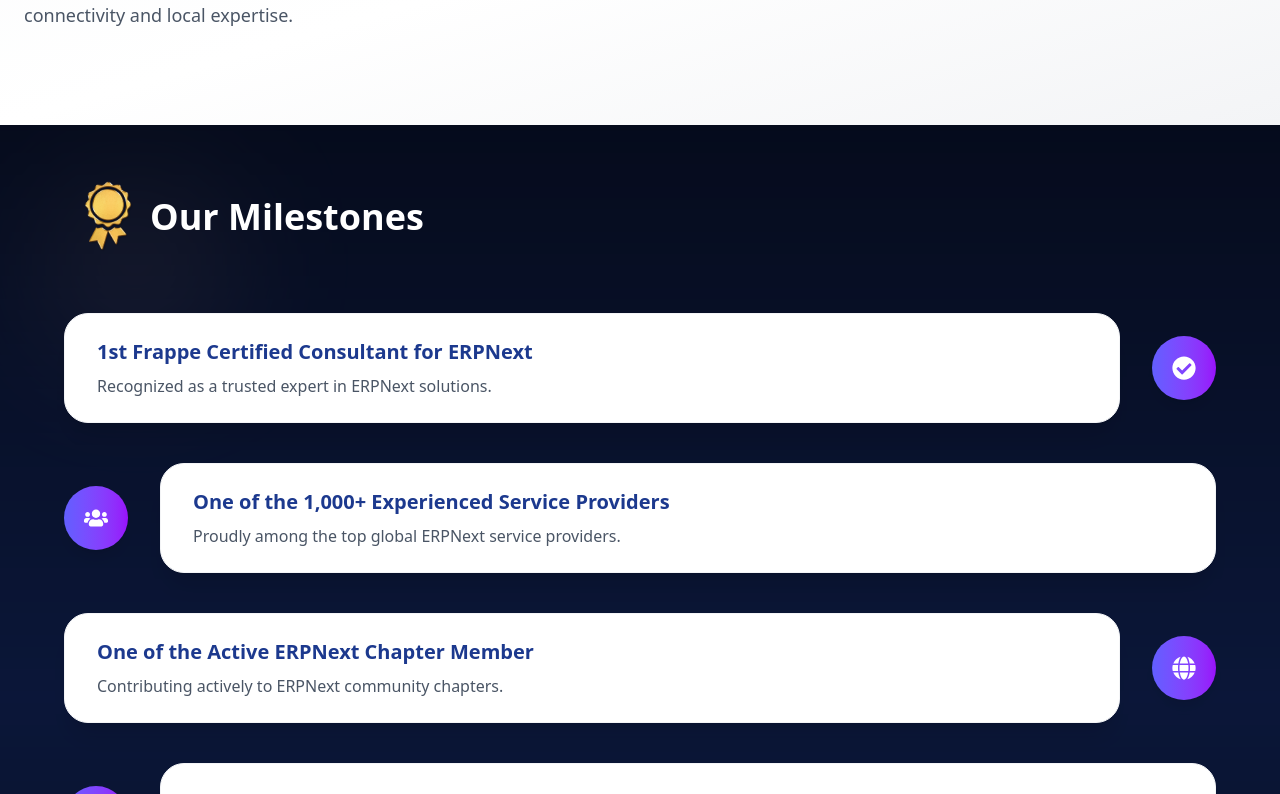
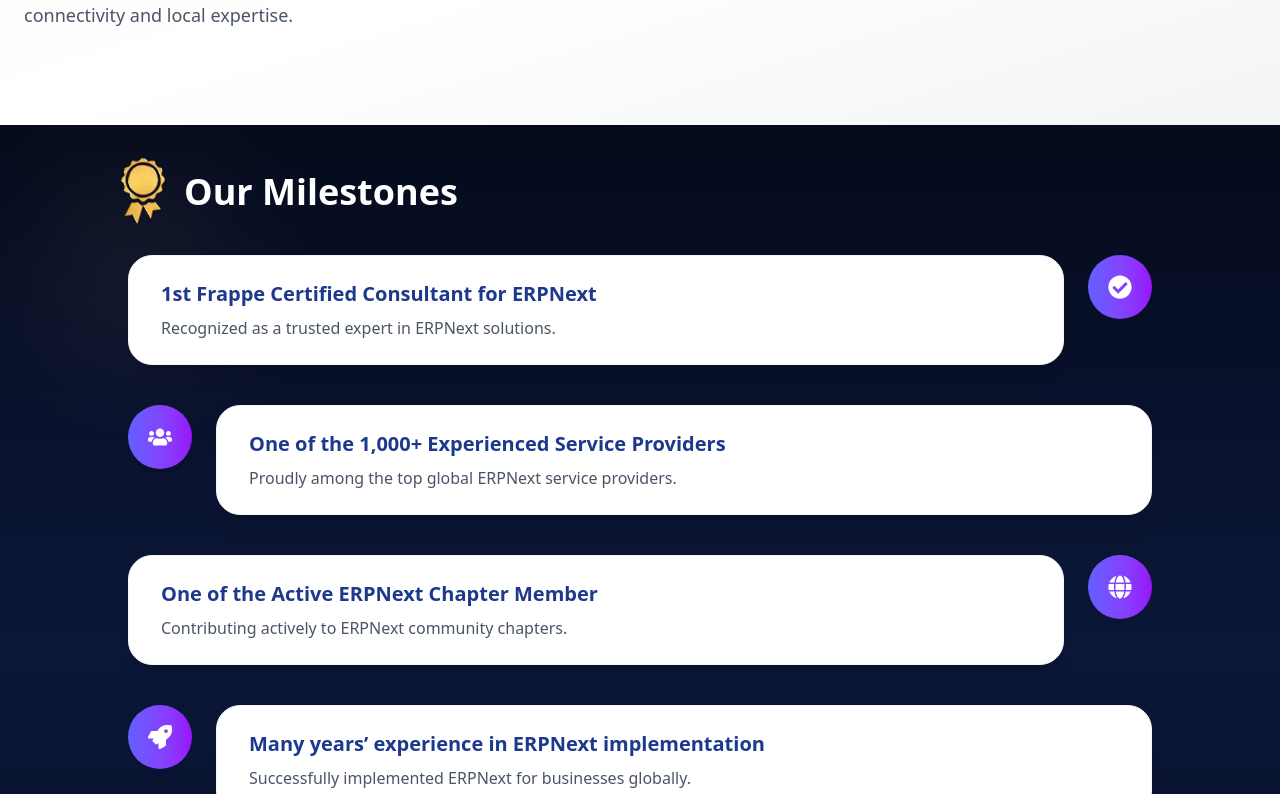
Before and after one commit to Athira-351/iwex, a React (Vite) app in the folder frontend/: page /about in a window 1280 px wide. Shown: the part 1386-2180 px from the top of the page. Built offline with nearby package versions, Linux system fonts and the light colour scheme.

Commit message:
fix: mobile layout of about page in mobile view

```diff
--- a/frontend/src/sections/aboutUs/Countries.jsx
+++ b/frontend/src/sections/aboutUs/Countries.jsx
@@ -24,7 +24,7 @@
         <section className="py-24 px-6 bg-gradient-to-br from-gray-50 via-white to-gray-100 relative overflow-hidden">
             <div className="max-w-7xl mx-auto flex flex-col md:flex-row items-start gap-12">
                 <div className="w-full md:w-1/4 flex flex-col justify-start">
-                    <h2 className="text-4xl font-bold text-blue-900 leading-snug mb-4 relative">
+                    <h2 className="text-4xl font-bold text-blue-900 leading-snug mb-4 relative -mt-15 sm:mt-0">
                         Global Presence
                         <span className="block w-20 h-1 bg-gradient-to-r from-blue-600 to-indigo-500 mt-3 rounded-full"></span>
                     </h2>
--- a/frontend/src/sections/aboutUs/Expertise.jsx
+++ b/frontend/src/sections/aboutUs/Expertise.jsx
@@ -9,7 +9,7 @@
                 initial={{ opacity: 0, y: -30 }}
                 whileInView={{ opacity: 1, y: 0 }}
                 transition={{ duration: 0.6 }}
-                className="text-4xl font-bold ml-25 mb-10 text-blue-900">
+                className="text-4xl font-bold md:ml-25 mb-10 text-blue-900">
                 Our Expertise
             </motion.h2>
             <div className="grid sm:grid-cols-2 lg:grid-cols-4 gap-12 max-w-7xl mx-auto">
--- a/frontend/src/sections/aboutUs/Milestones.jsx
+++ b/frontend/src/sections/aboutUs/Milestones.jsx
@@ -37,51 +37,51 @@
 
 const Milestones = () => {
     return (
-        <section className="relative py-24 px-6 bg-blue-900 overflow-hidden">
+        <section className="relative py-16 px-6 sm:px-6 bg-blue-900 overflow-hidden">
 
-            <div className="absolute top-10 left-10 w-48 h-48 bg-purple-200 rounded-full blur-3xl opacity-30 animate-pulse"></div>
-            <div className="absolute bottom-10 right-10 w-60 h-60 bg-indigo-200 rounded-full blur-3xl opacity-30 animate-pulse"></div>
+            <div className="absolute top-10 left-10 w-32 h-32 sm:w-48 sm:h-48 bg-purple-200 rounded-full blur-3xl opacity-30 animate-pulse"></div>
+            <div className="absolute bottom-10 right-10 w-40 h-40 sm:w-60 sm:h-60 bg-indigo-200 rounded-full blur-3xl opacity-30 animate-pulse"></div>
             <div className="absolute inset-0 bg-gradient-to-b from-black/80 via-black/60 to-black/80"></div>
 
             <motion.h2
-                initial={{ opacity: 0, y: -50 }}
+                initial={{ opacity: 0, y: -30 }}
                 whileInView={{ opacity: 1, y: 0 }}
                 transition={{ duration: 0.8 }}
                 viewport={{ once: true }}
-                className="relative text-4xl font-bold left-15 mb-15 -mt-10 text-white flex items-center gap-4"
+                className="relative text-2xl sm:text-4xl font-bold mb-12 text-white flex items-center gap-3 sm:gap-4 md:left-[6rem] -mt-[2rem]"
             >
-                <img src={milestone} alt="milestone-icon" width={50} />
+                <img src={milestone} alt="milestone-icon" className="w-8 sm:w-12" />
                 Our Milestones
             </motion.h2>
 
-            <div className="relative max-w-6xl mx-auto flex flex-col gap-10">
+            <div className="relative max-w-5xl mx-auto flex flex-col gap-8 sm:gap-10 -mt-5">
                 {milestones.map((milestone, index) => (
                     <motion.div
                         key={index}
-                        initial={{ opacity: 0, y: 50 }}
+                        initial={{ opacity: 0, y: 40 }}
                         whileInView={{ opacity: 1, y: 0 }}
-                        transition={{ duration: 0.7, delay: index * 0.2 }}
+                        transition={{ duration: 0.6, delay: index * 0.15 }}
                         viewport={{ once: true }}
-                        className={`flex flex-col md:flex-row items-center gap-8 ${index % 2 === 0 ? "md:flex-row-reverse" : ""
+                        className={`flex flex-col sm:flex-row items-center sm:items-stretch gap-6 ${index % 2 === 0 ? "sm:flex-row-reverse" : ""
                             }`}
                     >
                         <motion.div
-                            whileHover={{ scale: 1.2 }}
-                            className="flex-shrink-0 w-16 h-16 rounded-full bg-gradient-to-r from-indigo-500 to-purple-600 text-white flex items-center justify-center shadow-lg"
+                            whileHover={{ scale: 1.15 }}
+                            className="hidden sm:flex flex-shrink-0 w-16 h-16 rounded-full bg-gradient-to-r from-indigo-500 to-purple-600 text-white items-center justify-center shadow-md"
                         >
                             {milestone.icon}
                         </motion.div>
                         <motion.div
-                            whileHover={{ scale: 1.05 }}
-                            className="bg-white shadow-xl rounded-3xl py-6 px-8 flex-1 border border-gray-100 relative hover:shadow-2xl transition-all duration-300"
+                            whileHover={{ scale: 1.03 }}
+                            className="bg-white shadow-md sm:shadow-xl rounded-2xl sm:rounded-3xl py-5 px-6 sm:py-6 sm:px-8 flex-1 border border-gray-100 relative hover:shadow-2xl transition-all duration-300 text-center sm:text-left"
                         >
-                            <h3 className="text-xl font-bold mb-2 text-blue-900">
+                            <h3 className="text-lg sm:text-xl font-bold mb-2 text-blue-900">
                                 {milestone.title}
                             </h3>
-                            <p className="text-gray-600">
+                            <p className="text-gray-600 text-sm sm:text-base">
                                 {milestone.description}
                             </p>
-                            <div className="absolute top-0 right-0 w-16 h-16 rounded-full bg-gradient-to-br from-indigo-100 to-purple-100 blur-3xl -z-10"></div>
+                            <div className="absolute top-0 right-0 w-12 h-12 sm:w-16 sm:h-16 rounded-full bg-gradient-to-br from-indigo-100 to-purple-100 blur-2xl -z-10"></div>
                         </motion.div>
                     </motion.div>
                 ))}
```
